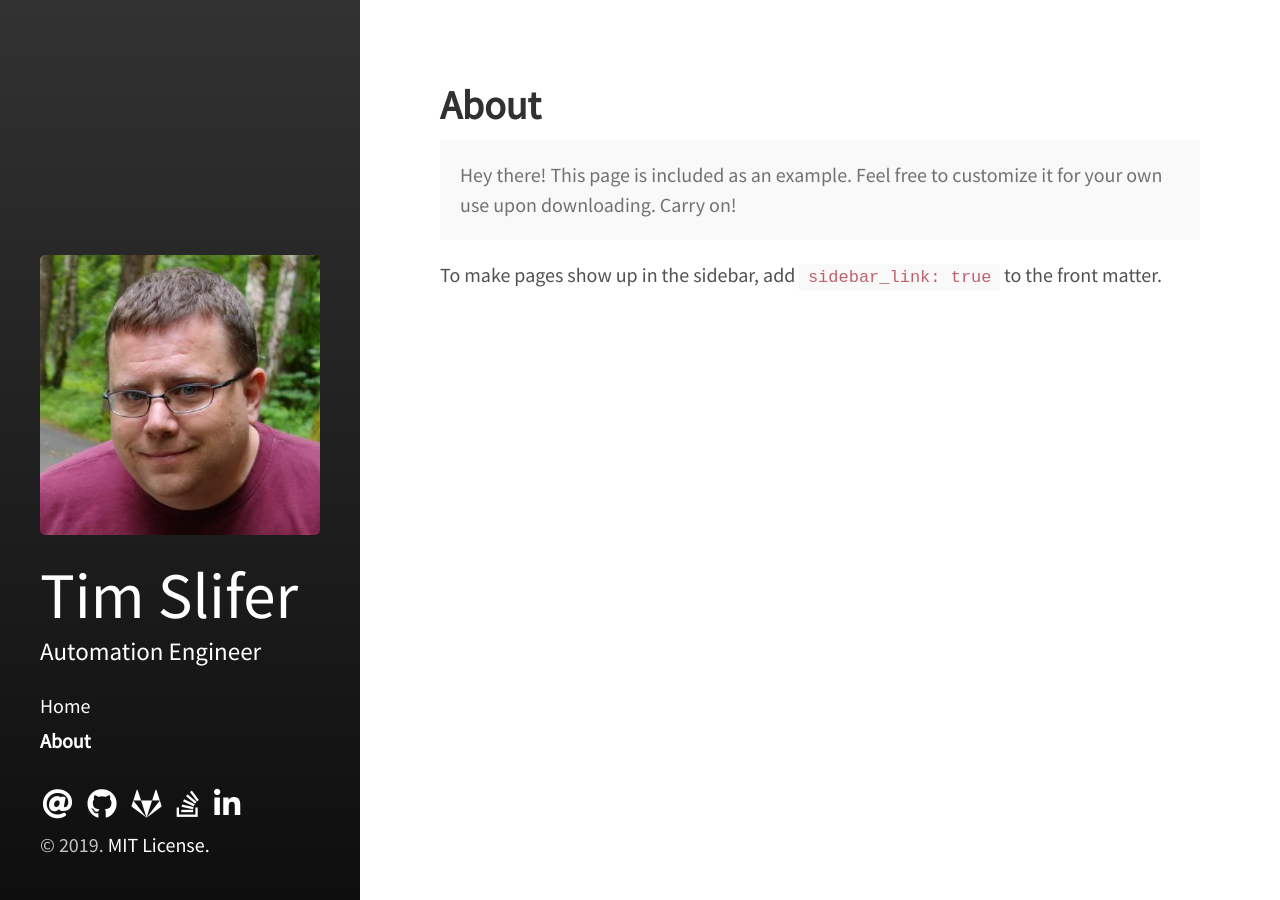
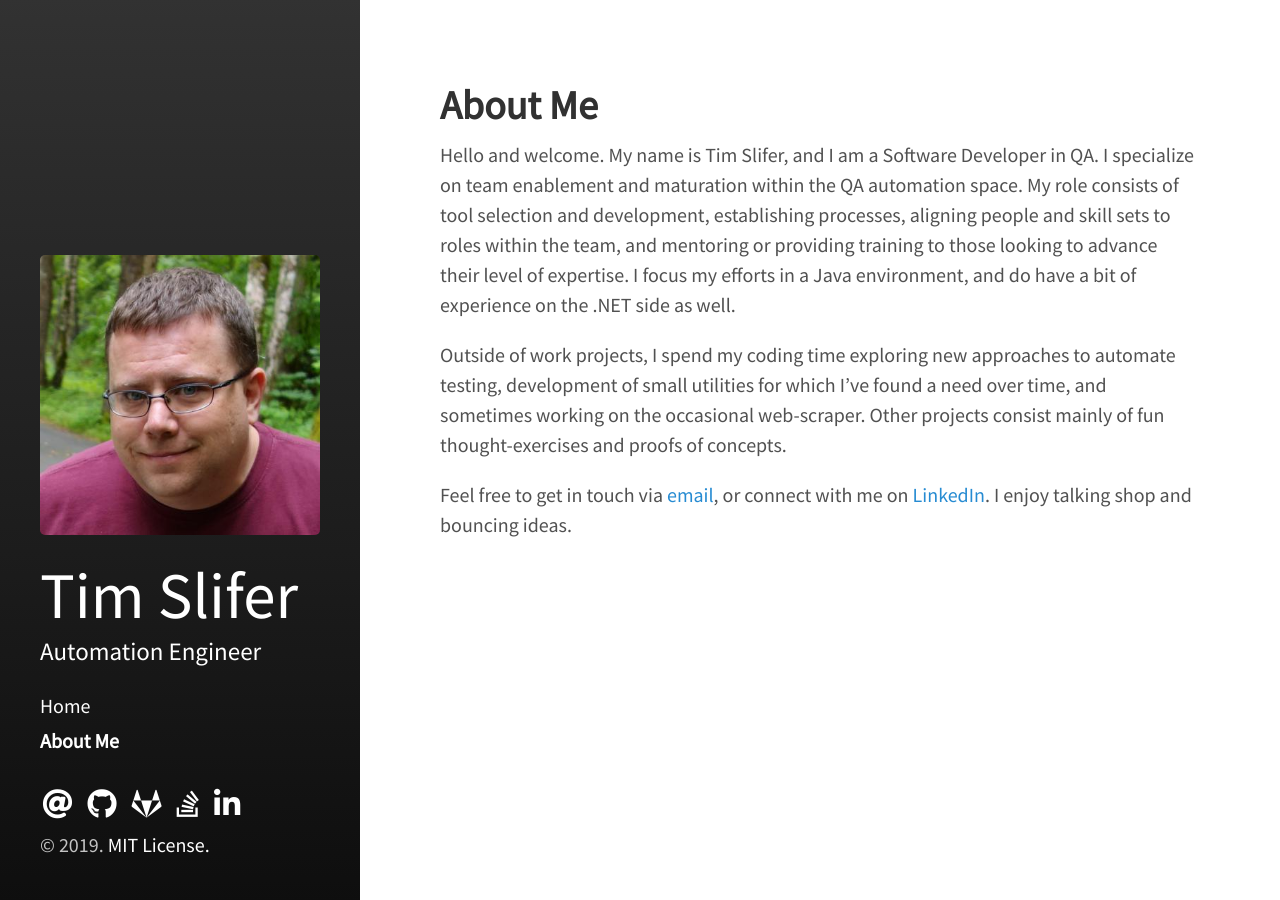
Before and after one commit to tim-slifer/tim-slifer.github.io, a Jekyll site: the page built from about.md, in a window 1280 px wide. Built offline with Jekyll 4.4.1, drawn with Linux system fonts in a browser that asks for light colours; nearby versions of some CDN libraries.

Commit message:
Updated 'About Me' content
Also converted the email address to a variable on _config, and updated references accordingly

```diff
--- a/_config.yml
+++ b/_config.yml
@@ -16,6 +16,7 @@ url:                https://www.slifer.io
 
 author:
     name:           'Tim Slifer'
+    email:          hello@slifer.io
     url:            https://www.slifer.io
 
 paginate:           5
--- a/_includes/sidebar-icon-links.html
+++ b/_includes/sidebar-icon-links.html
@@ -1,5 +1,5 @@
 <nav id="sidebar-icon-links">
-    <a id="email-link" class="icon" title="Email" aria-label="Email" href="mailto:hello@slifer.io">
+    <a id="email-link" class="icon" title="Email" aria-label="Email" href="mailto:{{ site.author.email }}">
         <i class="fas fa-at"></i>
     </a>
     <a id="github-link" class="icon" title="Github Account" aria-label="Github Account" href="{{ site.github }}">
--- a/about.md
+++ b/about.md
@@ -1,13 +1,19 @@
 ---
 layout: page
-title: About
+title: About Me
 sidebar_link: true
 ---
 
-<p class="message">
-  Hey there! This page is included as an example. Feel free to customize it
-  for your own use upon downloading. Carry on!
-</p>
+Hello and welcome. My name is Tim Slifer, and I am a Software Developer in QA. I specialize on team enablement and
+maturation within the QA automation space. My role consists of tool selection and development, establishing processes,
+aligning people and skill sets to roles within the team, and mentoring or providing training to those looking to advance
+their level of expertise. I focus my efforts in a Java environment, and do have a bit of experience on the .NET side
+as well.
 
-To make pages show up in the sidebar, add `sidebar_link: true` to the front
-matter.
+Outside of work projects, I spend my coding time exploring new approaches to automate testing, development of small
+utilities for which I've found a need over time, and sometimes working on the occasional web-scraper. Other
+projects consist mainly of fun thought-exercises and proofs of concepts.
+
+Feel free to get in touch via [email](mailto:{{ site.author.email }}), or connect with me on [LinkedIn]({{ site
+.linkedin }}).
+I enjoy talking shop and bouncing ideas.
```
